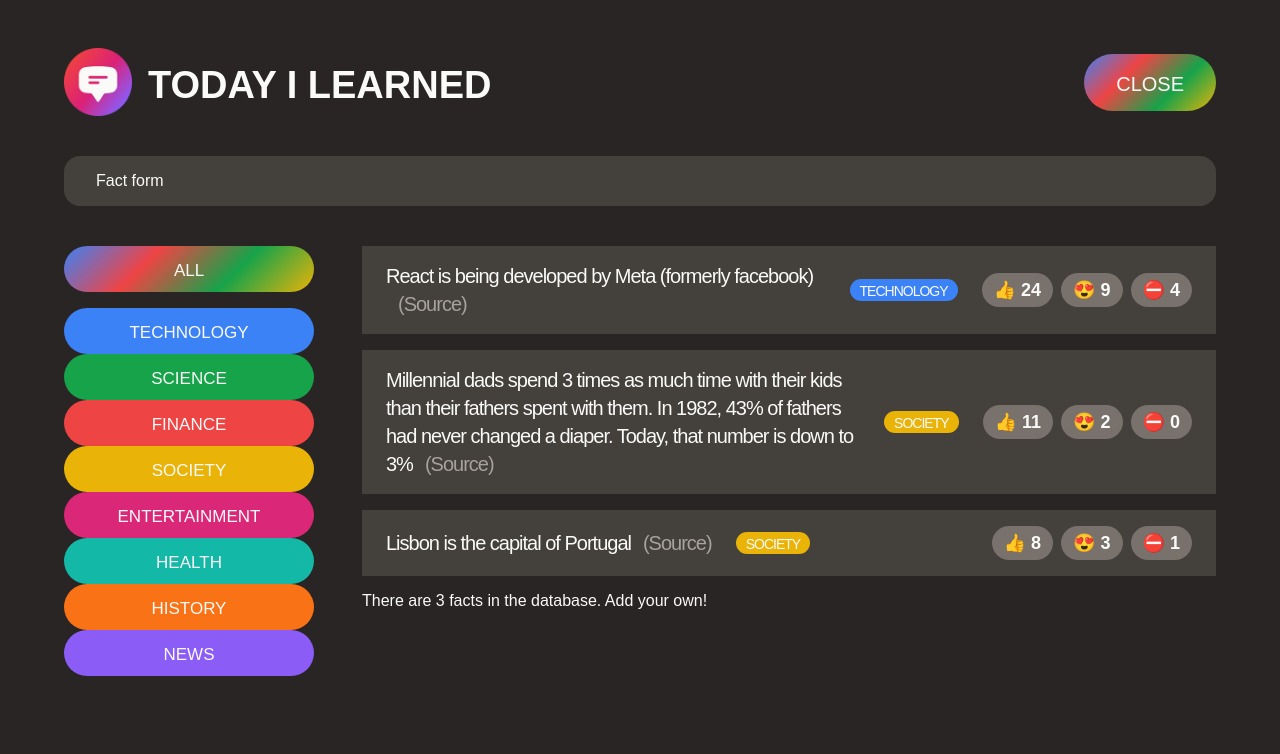
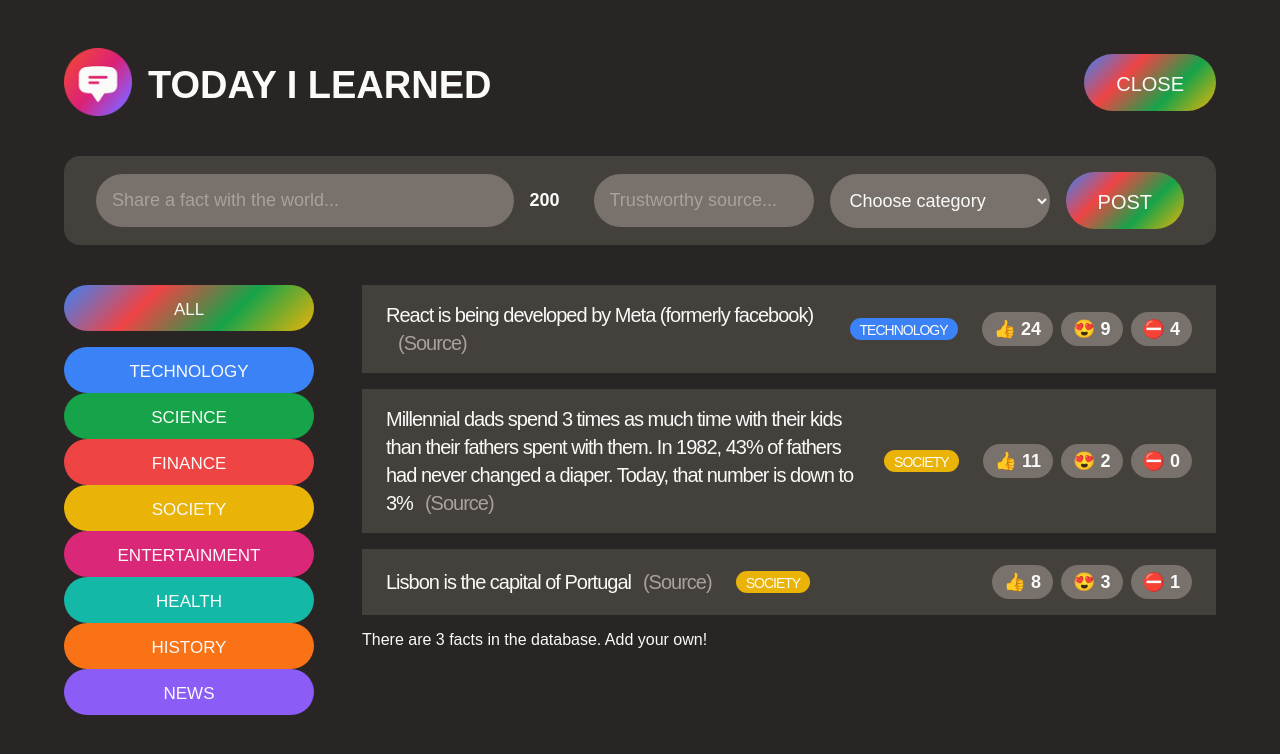
Before and after one commit to cortalo/today-i-learned, a React (Create React App) app: page / in a window 1280 px wide. Both pictures are taken after a click on the button "SHARE A FACT". Shown: the top 754 px of the page. Built offline with nearby package versions, Linux system fonts and the light colour scheme; a web font is replaced by a local one.

Commit message:
form in react

```diff
--- a/src/App.js
+++ b/src/App.js
@@ -85,10 +85,6 @@
   );
 }
 
-function NewFactForm() {
-  return <form className="fact-form">Fact form</form>;
-}
-
 const CATEGORIES = [
   { name: "technology", color: "#3b82f6" },
   { name: "science", color: "#16a34a" },
@@ -99,6 +95,45 @@
   { name: "history", color: "#f97316" },
   { name: "news", color: "#8b5cf6" },
 ];
+
+function NewFactForm() {
+  const [text, setText] = useState("");
+  const [source, setSource] = useState("");
+  const [category, setCategory] = useState("");
+  const textLength = text.length;
+
+  function handleSubmit(e) {
+    e.preventDefault();
+    console.log(text, source, category);
+  }
+
+  return (
+    <form className="fact-form" onSubmit={handleSubmit}>
+      <input
+        type="text"
+        placeholder="Share a fact with the world..."
+        value={text}
+        onChange={(e) => setText(e.target.value)}
+      />
+      <span>{200 - textLength}</span>
+      <input
+        type="text"
+        placeholder="Trustworthy source..."
+        value={source}
+        onChange={(e) => setSource(e.target.value)}
+      />
+      <select value={category} onChange={(e) => setCategory(e.target.value)}>
+        <option value="">Choose category</option>
+        {CATEGORIES.map((cat) => (
+          <option key={cat.name} value={cat.name}>
+            {cat.name.toUpperCase()}
+          </option>
+        ))}
+      </select>
+      <button className="btn btn-large">Post</button>
+    </form>
+  );
+}
 
 function CategoryFilter() {
   return (
```
